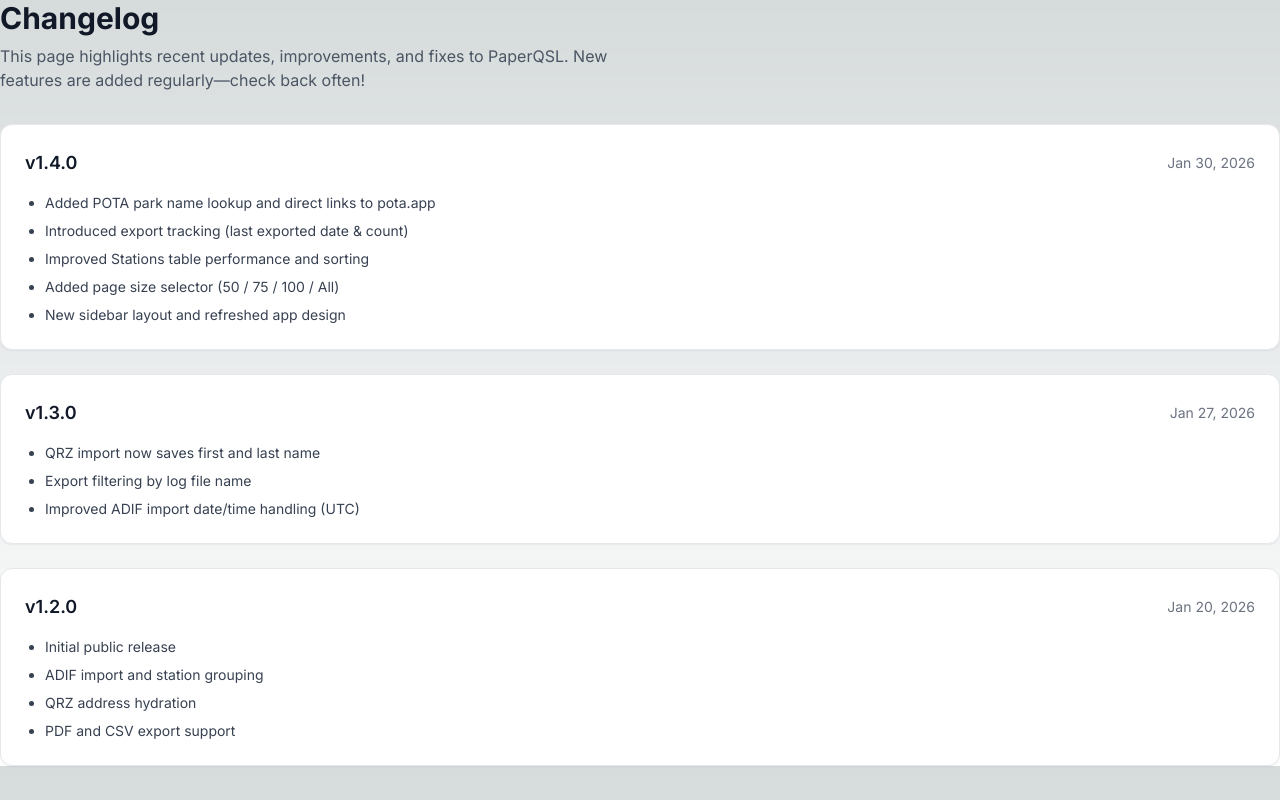
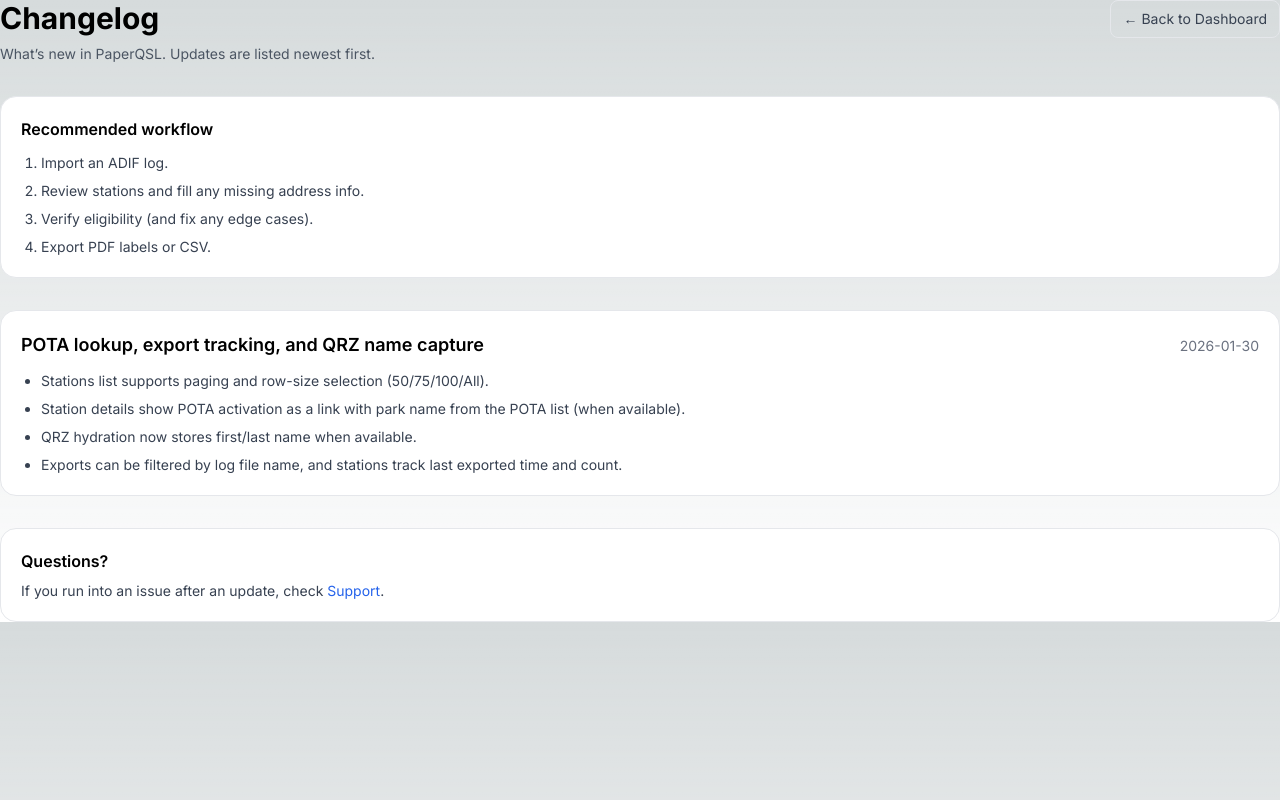
Before and after one commit to askchucky/PaperQSL, a Next.js app: page /app/changelog in a window 1280 px wide. Built offline with nearby package versions, Linux system fonts and the light colour scheme.

Commit message:
Fix changelog page export and add navigation

```diff
--- a/app/app/changelog/page.tsx
+++ b/app/app/changelog/page.tsx
@@ -1,120 +1,71 @@
-
-
 import Link from 'next/link'
 
-const changelog = [
+export const metadata = {
+  title: 'Changelog | PaperQSL',
+  description: 'What’s new in PaperQSL.',
+}
+
+type ChangelogEntry = {
+  date: string
+  title: string
+  items: string[]
+}
+
+const entries: ChangelogEntry[] = [
   {
-    version: '1.4.0',
     date: '2026-01-30',
-    title: 'POTA enrichment, export tracking, and UI upgrades',
+    title: 'POTA enrichment, exports tracking, and UI improvements',
     items: [
-      'Stations list: pagination + page size selector (50/75/100/All).',
-      'Stations list: sortable columns (Last QSO, Callsign, QSOs, Log File, Sent/Received).',
-      'Station detail: “From POTA Activation” now shows park name and links to pota.app.',
-      'Export page: filter eligible exports by source log filename.',
-      'Export tracking: store last export date/label and export count per station.',
-      'QRZ hydration: store first/last name on Station and display in station details.',
-    ],
-  },
-  {
-    version: '1.3.0',
-    date: '2026-01-29',
-    title: 'QSL card uploads + QRZ auto-hydration on import',
-    items: [
-      'ADIF import: automatically hydrate station address + QSL manager from QRZ for new calls.',
-      'QSOs: track the source log filename for each imported QSO.',
-      'Station detail: show distinct source filenames for QSOs.',
-      'QSL cards: upload and store front/back images per station (thumbnail + enlarge).',
-    ],
-  },
-  {
-    version: '1.2.0',
-    date: '2026-01-16',
-    title: 'QSL Manager field',
-    items: [
-      'QRZ lookup: parse qslmgr from QRZ XML.',
-      'Station: persist QSL Manager and display it above the mailing address.',
+      'Stations: sortable table with paging + page-size selector (50/75/100/All).',
+      'POTA: “From POTA Activation” now shows park reference + park name and links to pota.app.',
+      'QRZ: store and display first/last name from QRZ lookups.',
+      'Exports: filter by source log file; track last export date and export count per station.',
+      'Import: QSO_DATE + TIME_ON are combined into a single UTC datetime for consistent sorting.',
     ],
   },
 ]
 
 export default function ChangelogPage() {
   return (
-    <div className="space-y-8">
-      <div className="flex items-start justify-between gap-6">
+    <div className="space-y-6">
+      <div className="flex items-start justify-between gap-4">
         <div>
           <h1 className="text-3xl font-bold">Changelog</h1>
-          <p className="mt-2 max-w-2xl text-sm text-gray-600">
-            What’s new in PaperQSL. This page is a human-friendly summary of product
-            updates. (If something looks off, please let us know via{' '}
-            <Link href="/app/settings/support" className="text-blue-600 hover:underline">
-              Support
-            </Link>
-            .)
+          <p className="mt-2 text-sm text-gray-600">
+            What’s new in PaperQSL. Newer updates appear first.
           </p>
         </div>
 
         <Link
           href="/app"
-          className="shrink-0 rounded-xl border bg-white px-4 py-2 text-sm font-medium text-gray-700 hover:bg-gray-50"
+          className="shrink-0 rounded-lg border px-3 py-2 text-sm font-medium text-gray-700 hover:bg-gray-50"
         >
-          Back to Dashboard
+          ← Back to Dashboard
         </Link>
       </div>
 
-      <div className="rounded-2xl border bg-gray-50 p-4">
-        <div className="text-sm font-semibold text-gray-900">Recommended workflow</div>
-        <ol className="mt-2 list-decimal space-y-1 pl-5 text-sm text-gray-700">
-          <li>Import your ADIF logs.</li>
-          <li>Review stations and fill any missing addresses (QRZ can help).</li>
-          <li>Export PDF labels (or CSV) for stations marked Eligible.</li>
-          <li>Track what you’ve exported so you don’t duplicate work.</li>
-        </ol>
-      </div>
-
       <div className="space-y-6">
-        {changelog.map((entry) => (
-          <section key={entry.version} className="rounded-2xl border bg-white p-6">
-            <div className="flex flex-wrap items-baseline justify-between gap-3">
-              <div>
-                <div className="flex items-center gap-3">
-                  <span className="rounded-full bg-gray-900 px-3 py-1 text-xs font-semibold text-white">
-                    v{entry.version}
-                  </span>
-                  <h2 className="text-lg font-semibold text-gray-900">{entry.title}</h2>
-                </div>
-                <div className="mt-1 text-sm text-gray-500">Released {entry.date}</div>
-              </div>
+        {entries.map((e) => (
+          <article key={e.date} className="rounded-2xl border bg-white p-6">
+            <div className="flex flex-wrap items-baseline justify-between gap-2">
+              <h2 className="text-lg font-semibold text-gray-900">{e.title}</h2>
+              <span className="text-sm text-gray-500">{e.date}</span>
             </div>
 
             <ul className="mt-4 list-disc space-y-2 pl-5 text-sm text-gray-700">
-              {entry.items.map((item) => (
+              {e.items.map((item) => (
                 <li key={item}>{item}</li>
               ))}
             </ul>
-          </section>
+          </article>
         ))}
       </div>
 
-      <div className="rounded-2xl border bg-white p-6">
-        <h2 className="text-lg font-semibold text-gray-900">FAQ</h2>
-        <div className="mt-3 space-y-4 text-sm text-gray-700">
-          <div>
-            <div className="font-medium text-gray-900">Why did my PDF export produce 0 labels?</div>
-            <p className="mt-1 text-gray-700">
-              Usually it means there are no stations marked <span className="font-medium">Eligible</span>
-              {' '}with a mailing address filled in (or your filters, like “Log File”, narrowed the
-              results to zero). Check the Stations list filters and verify addresses.
-            </p>
-          </div>
-          <div>
-            <div className="font-medium text-gray-900">Where do the addresses come from?</div>
-            <p className="mt-1">
-              Addresses can be filled manually or hydrated from QRZ (if you configured QRZ credentials).
-              You can still use the “Fill from QRZ” button in station details.
-            </p>
-          </div>
-        </div>
+      <div className="rounded-2xl border bg-gray-50 p-6">
+        <h3 className="text-sm font-semibold text-gray-900">Want something added here?</h3>
+        <p className="mt-2 text-sm text-gray-700">
+          This page is user-facing. Keep notes short and focused on what changed and what users should do.
+        </p>
       </div>
     </div>
   )
--- a/app/app/layout.tsx
+++ b/app/app/layout.tsx
@@ -1,67 +1,82 @@
-export default function ChangelogPage() {
-  const changelog = [
+import Link from 'next/link'
+
+export const metadata = {
+  title: 'Changelog • PaperQSL',
+}
+
+type ChangeItem = {
+  date: string
+  title: string
+  body: string[]
+}
+
+const CHANGELOG: ChangeItem[] = [
   {
-      version: 'v1.4.0',
-      date: 'Jan 30, 2026',
-      changes: [
-        'Added POTA park name lookup and direct links to pota.app',
-        'Introduced export tracking (last exported date & count)',
-        'Improved Stations table performance and sorting',
-        'Added page size selector (50 / 75 / 100 / All)',
-        'New sidebar layout and refreshed app design',
-      ],
-    },
-    {
-      version: 'v1.3.0',
-      date: 'Jan 27, 2026',
-      changes: [
-        'QRZ import now saves first and last name',
-        'Export filtering by log file name',
-        'Improved ADIF import date/time handling (UTC)',
-      ],
-    },
-    {
-      version: 'v1.2.0',
-      date: 'Jan 20, 2026',
-      changes: [
-        'Initial public release',
-        'ADIF import and station grouping',
-        'QRZ address hydration',
-        'PDF and CSV export support',
+    date: '2026-01-30',
+    title: 'POTA lookup, export tracking, and QRZ name capture',
+    body: [
+      'Stations list supports paging and row-size selection (50/75/100/All).',
+      'Station details show POTA activation as a link with park name from the POTA list (when available).',
+      'QRZ hydration now stores first/last name when available.',
+      'Exports can be filtered by log file name, and stations track last exported time and count.',
     ],
   },
 ]
 
+export default function ChangelogPage() {
   return (
     <div className="space-y-8">
+      <div className="flex items-start justify-between gap-4">
         <div>
-        <h1 className="text-3xl font-bold text-gray-900">Changelog</h1>
-        <p className="mt-2 max-w-2xl text-gray-600">
-          This page highlights recent updates, improvements, and fixes to PaperQSL.
-          New features are added regularly—check back often!
+          <h1 className="text-3xl font-bold">Changelog</h1>
+          <p className="mt-2 text-sm text-gray-600">
+            What’s new in PaperQSL. Updates are listed newest first.
           </p>
         </div>
 
-      <div className="space-y-6">
-        {changelog.map((entry) => (
-          <div
-            key={entry.version}
-            className="rounded-xl border bg-white p-6 shadow-sm"
+        <Link
+          href="/app"
+          className="rounded-lg border px-3 py-2 text-sm text-gray-700 hover:bg-gray-50"
         >
-            <div className="flex items-center justify-between">
-              <h2 className="text-lg font-semibold text-gray-900">
-                {entry.version}
-              </h2>
-              <span className="text-sm text-gray-500">{entry.date}</span>
+          ← Back to Dashboard
+        </Link>
       </div>
 
-            <ul className="mt-4 list-disc space-y-2 pl-5 text-sm text-gray-700">
-              {entry.changes.map((change, i) => (
-                <li key={i}>{change}</li>
+      <div className="rounded-2xl border bg-white p-5">
+        <h2 className="text-base font-semibold">Recommended workflow</h2>
+        <ol className="mt-3 list-decimal space-y-2 pl-5 text-sm text-gray-700">
+          <li>Import an ADIF log.</li>
+          <li>Review stations and fill any missing address info.</li>
+          <li>Verify eligibility (and fix any edge cases).</li>
+          <li>Export PDF labels or CSV.</li>
+        </ol>
+      </div>
+
+      <div className="space-y-6">
+        {CHANGELOG.map((item) => (
+          <article key={item.date} className="rounded-2xl border bg-white p-5">
+            <div className="flex flex-wrap items-baseline justify-between gap-2">
+              <h2 className="text-lg font-semibold">{item.title}</h2>
+              <span className="text-sm text-gray-500">{item.date}</span>
+            </div>
+            <ul className="mt-3 list-disc space-y-2 pl-5 text-sm text-gray-700">
+              {item.body.map((line, idx) => (
+                <li key={idx}>{line}</li>
               ))}
             </ul>
+          </article>
+        ))}
       </div>
-        ))}
+
+      <div className="rounded-2xl border bg-white p-5">
+        <h2 className="text-base font-semibold">Questions?</h2>
+        <p className="mt-2 text-sm text-gray-700">
+          If you run into an issue after an update, check{' '}
+          <Link href="/app/settings/support" className="text-blue-600 hover:underline">
+            Support
+          </Link>
+          .
+        </p>
       </div>
     </div>
   )
```
Lines whose indentation alone changed are shown as unchanged.
